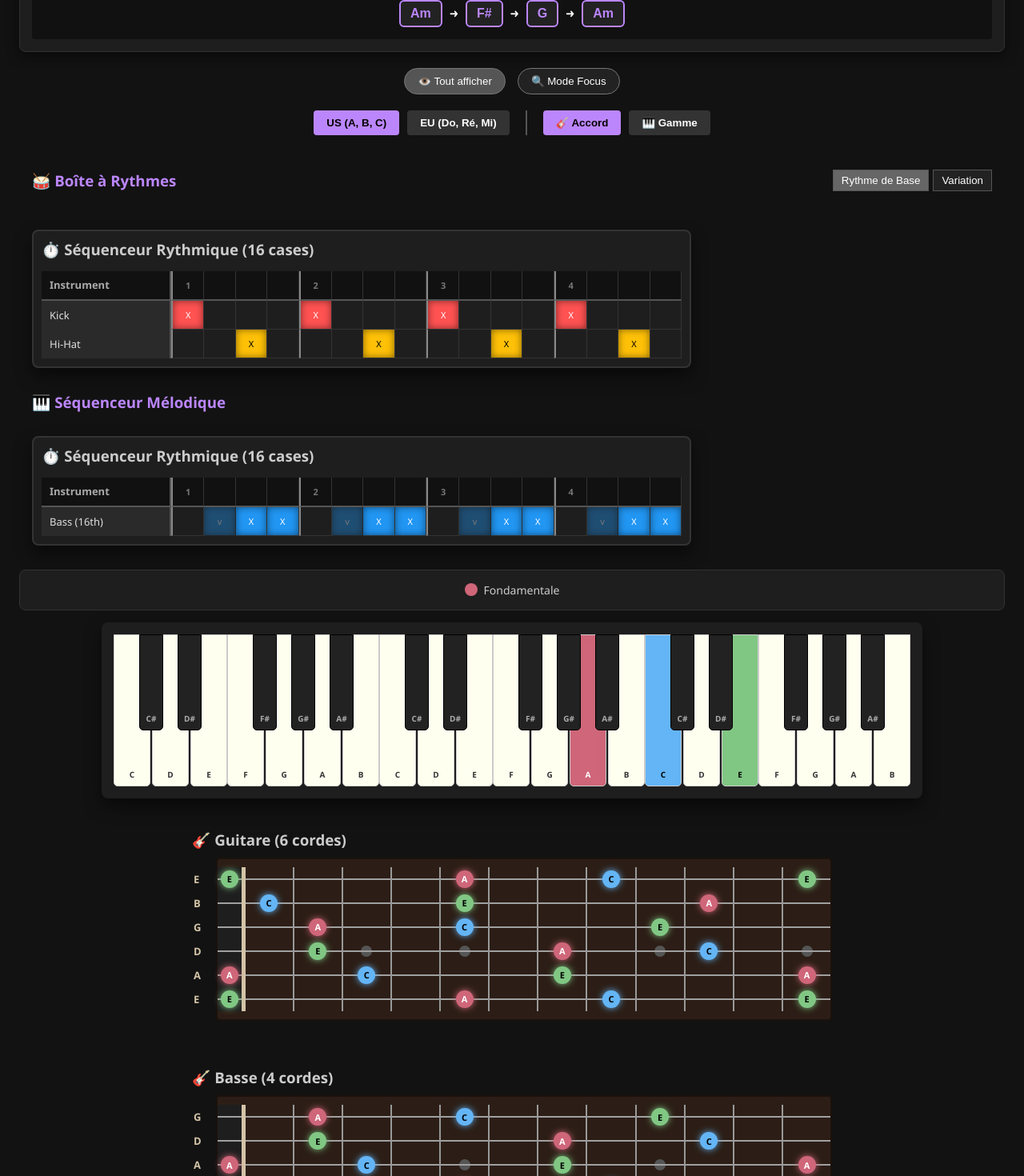
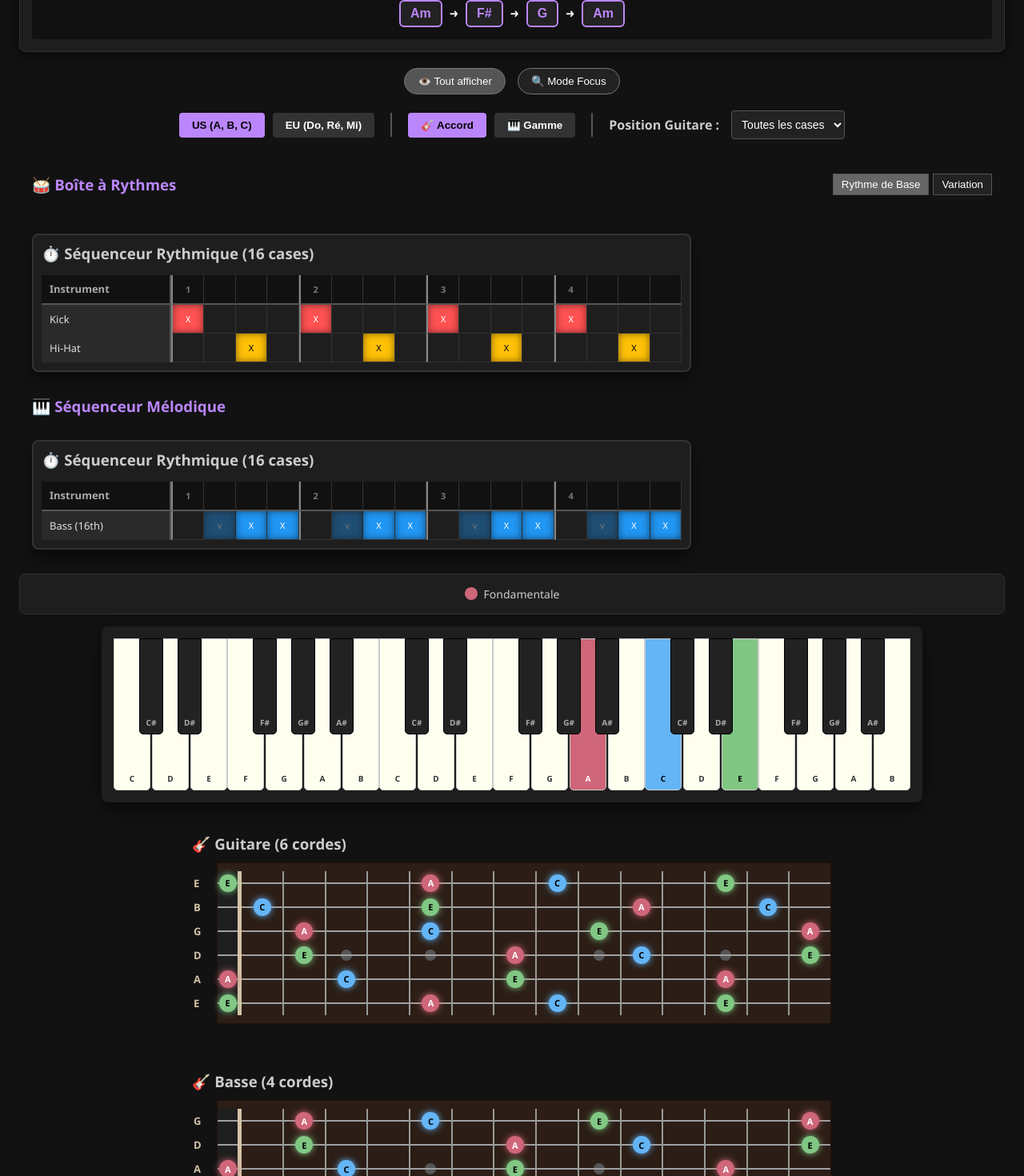
Before and after one commit to SolidJoke/VisualMusic, a React (Vite) app: page / in a window 1280 px wide. Shown: the part 500-1970 px from the top of the page at 80% size. Built offline with nearby package versions, Linux system fonts and the light colour scheme.

Commit message:
Ajout du filtre de zone (Voicings) pour nettoyer la vue des manches de guitare

```diff
--- a/src/App.jsx
+++ b/src/App.jsx
@@ -18,13 +18,14 @@ function App() {
   const [layoutMode, setLayoutMode] = useState('all');
   const [activeTab, setActiveTab] = useState('sequencer');
   const [useRhythmVariation, setUseRhythmVariation] = useState(false);
-
-  // LA MÉMOIRE DE LA MAIN POUR LES INVERSIONS
   const [currentAbsoluteNotes, setCurrentAbsoluteNotes] = useState(new Array());
 
   // --- STATES DU MODE DICTIONNAIRE ---
   const [dictRoot, setDictRoot] = useState(0);
   const [dictType, setDictType] = useState('single_note');
+
+  // NOUVEAU : Filtre de position pour la guitare
+  const [fretboardZone, setFretboardZone] = useState('all');
 
   const activeBrick = BRICKS.at(Number(currentBrickIndex));
 
@@ -38,10 +39,9 @@ function App() {
     }
     setClickedChord(null);
     setUseRhythmVariation(false);
-    setCurrentAbsoluteNotes(new Array()); // On reset la position de la main au changement
-  }, [currentBrickIndex, appMode]);
+    setCurrentAbsoluteNotes(new Array());
+  }, [currentBrickIndex, appMode, activeBrick]);
 
-  // FONCTION APPELÉE AU CLIC SUR UN ACCORD MAGIQUE
   const handleChordClick = (c) => {
       setClickedChord(c);
       const rootVal = c.rootNote.value;
@@ -50,7 +50,6 @@ function App() {
       let thirdInterval = (isMinor || isDim) ? 3 : 4;
       let fifthInterval = isDim ? 6 : 7;
 
-      // On calcule et on sauvegarde la meilleure inversion en fonction de la position précédente !
       setCurrentAbsoluteNotes(prevNotes => {
           return getClosestInversion(prevNotes, rootVal, thirdInterval, fifthInterval);
       });
@@ -72,7 +71,6 @@ function App() {
                   activeNoteValues.push(currentAbsoluteNotes.at(0), currentAbsoluteNotes.at(1), currentAbsoluteNotes.at(2));
               }
           } else {
-              // Accord de base propre sur l'octave 1
               const n1 = scaleNotes.at(0).value;
               const n2 = scaleNotes.at(2).value;
               const n3 = scaleNotes.at(4).value;
@@ -186,15 +184,30 @@ function App() {
           </div>
       )}
 
-      <div style={{ marginBottom: '25px', display: 'flex', gap: '10px', flexWrap: 'wrap', justifyContent: 'center' }}>
+      {/* BOUTONS D'AFFICHAGE ET FILTRES */}
+      <div style={{ marginBottom: '25px', display: 'flex', gap: '10px', flexWrap: 'wrap', justifyContent: 'center', alignItems: 'center' }}>
         <button onClick={() => setNotation('us')} style={{ padding: '8px 16px', cursor: 'pointer', borderRadius: '4px', border: 'none', fontWeight: 'bold', backgroundColor: notation === 'us' ? 'var(--theme-primary)' : '#333', color: notation === 'us' ? '#000' : '#fff' }}>US (A, B, C)</button>
         <button onClick={() => setNotation('eu')} style={{ padding: '8px 16px', cursor: 'pointer', borderRadius: '4px', border: 'none', fontWeight: 'bold', backgroundColor: notation === 'eu' ? 'var(--theme-primary)' : '#333', color: notation === 'eu' ? '#000' : '#fff' }}>EU (Do, Ré, Mi)</button>
 
         {appMode === 'studio' && (
             <>
-                <div style={{ borderLeft: '2px solid #555', margin: '0 10px' }}></div>
+                <div style={{ borderLeft: '2px solid #555', margin: '0 10px', height: '30px' }}></div>
                 <button onClick={() => setDisplayMode('chord')} style={{ padding: '8px 16px', cursor: 'pointer', borderRadius: '4px', border: 'none', fontWeight: 'bold', backgroundColor: displayMode === 'chord' ? 'var(--theme-primary)' : '#333', color: displayMode === 'chord' ? '#000' : '#fff' }}>🎸 Accord</button>
                 <button onClick={() => setDisplayMode('scale')} style={{ padding: '8px 16px', cursor: 'pointer', borderRadius: '4px', border: 'none', fontWeight: 'bold', backgroundColor: displayMode === 'scale' ? 'var(--theme-primary)' : '#333', color: displayMode === 'scale' ? '#000' : '#fff' }}>🎹 Gamme</button>
+            </>
+        )}
+
+        {/* NOUVEAU : SÉLECTEUR DE ZONE POUR LA GUITARE */}
+        {(appMode === 'dictionary' || layoutMode === 'all' || activeTab === 'guitars') && (
+            <>
+                <div style={{ borderLeft: '2px solid #555', margin: '0 10px', height: '30px' }}></div>
+                <span style={{ color: '#ccc', fontWeight: 'bold', marginRight: '5px' }}>Position Guitare :</span>
+                <select value={fretboardZone} onChange={(e) => setFretboardZone(e.target.value)} style={{ padding: '8px', fontSize: '14px', borderRadius: '4px', cursor: 'pointer', backgroundColor: '#222', color: '#fff', border: '1px solid #555' }}>
+                    <option value="all">Toutes les cases</option>
+                    <option value="open">Ouverte (0-4)</option>
+                    <option value="mid">Milieu (5-9)</option>
+                    <option value="high">Aiguë (10-14)</option>
+                </select>
             </>
         )}
       </div>
@@ -242,8 +255,8 @@ function App() {
 
       {(appMode === 'dictionary' || layoutMode === 'all' || activeTab === 'guitars') && (
           <>
-            <Fretboard instrument="guitar" activeNotes={activeNoteValues} notation={notation} stringTuning={activeBrick.guitarStrings} rootValue={currentRootValue} targetValue={targetValue} />
-            <Fretboard instrument="bass" activeNotes={activeNoteValues} notation={notation} stringTuning={activeBrick.bassStrings} rootValue={currentRootValue} targetValue={targetValue} />
+            <Fretboard instrument="guitar" activeNotes={activeNoteValues} notation={notation} stringTuning={activeBrick.guitarStrings} rootValue={currentRootValue} targetValue={targetValue} fretboardZone={fretboardZone} />
+            <Fretboard instrument="bass" activeNotes={activeNoteValues} notation={notation} stringTuning={activeBrick.bassStrings} rootValue={currentRootValue} targetValue={targetValue} fretboardZone={fretboardZone} />
           </>
       )}
     </div>
--- a/src/components/Instruments/Fretboard.jsx
+++ b/src/components/Instruments/Fretboard.jsx
@@ -2,8 +2,8 @@ import React from 'react';
 import './Fretboard.css';
 import { NOTES } from '../../core/theory';
 
-export default function Fretboard({ instrument = 'guitar', activeNotes = new Array(), notation = 'us', stringTuning, rootValue = 0, targetValue = -1 }) {
-    const numFrets = 12;
+export default function Fretboard({ instrument = 'guitar', activeNotes = new Array(), notation = 'us', stringTuning, rootValue = 0, targetValue = -1, fretboardZone = 'all' }) {
+    const numFrets = 14; // Rallongé à 14 cases pour avoir une vraie zone aiguë !
     const defaultGuitar = new Array(4, 11, 7, 2, 9, 4);
     const defaultBass = new Array(7, 2, 9, 4);
     const strings = stringTuning ? stringTuning : (instrument === 'bass' ? defaultBass : defaultGuitar);
@@ -12,6 +12,15 @@ export default function Fretboard({ instrument = 'guitar', activeNotes = new Arr
         let frets = new Array();
         for(let i = 0; i <= numFrets; i++) frets.push(i);
         return frets;
+    };
+
+    // NOUVEAU : Le filtre de zone de la main gauche
+    const isFretInZone = (fret) => {
+        if (fretboardZone === 'all') return true;
+        if (fretboardZone === 'open') return fret >= 0 && fret <= 4;
+        if (fretboardZone === 'mid') return fret >= 5 && fret <= 9;
+        if (fretboardZone === 'high') return fret >= 10 && fret <= 14;
+        return true;
     };
 
     return (
@@ -24,10 +33,9 @@ export default function Fretboard({ instrument = 'guitar', activeNotes = new Arr
                             const noteValue = (baseNoteValue + fret) % 12;
                             const noteInfo = NOTES.at(noteValue);
 
-                            // Traduction de nos notes absolues en notes modulo 12 pour le manche
                             const isActive = activeNotes.some(n => (n % 12) === noteValue);
-
                             const hasDot = new Array(3, 5, 7, 9, 12).includes(fret) && stringIndex === Math.floor(strings.length / 2);
+                            const inZone = isFretInZone(fret); // Vérification de la zone
 
                             let roleClass = '';
                             if (isActive) {
@@ -44,7 +52,16 @@ export default function Fretboard({ instrument = 'guitar', activeNotes = new Arr
                                     <div className="string-line"></div>
                                     {hasDot && !isActive && <div className="fret-dot"></div>}
                                     {fret === 0 && (<div style={{ position: 'absolute', left: '-30px', color: '#d4c4a8', fontWeight: 'bold', fontSize: '13px', zIndex: 2 }}>{noteInfo[notation]}</div>)}
-                                    {isActive && (<div className={`note-marker ${roleClass}`} title={`${noteInfo.us} / ${noteInfo.eu}`}>{noteInfo[notation]}</div>)}
+                                    {isActive && (
+                                        <div
+                                            className={`note-marker ${roleClass}`}
+                                            title={`${noteInfo.us} / ${noteInfo.eu}`}
+                                            // L'opacité est réduite si la note est en dehors de la zone sélectionnée
+                                            style={{ opacity: inZone ? 1 : 0.25, transition: 'opacity 0.3s' }}
+                                        >
+                                            {noteInfo[notation]}
+                                        </div>
+                                    )}
                                 </div>
                             );
                         })}
```
